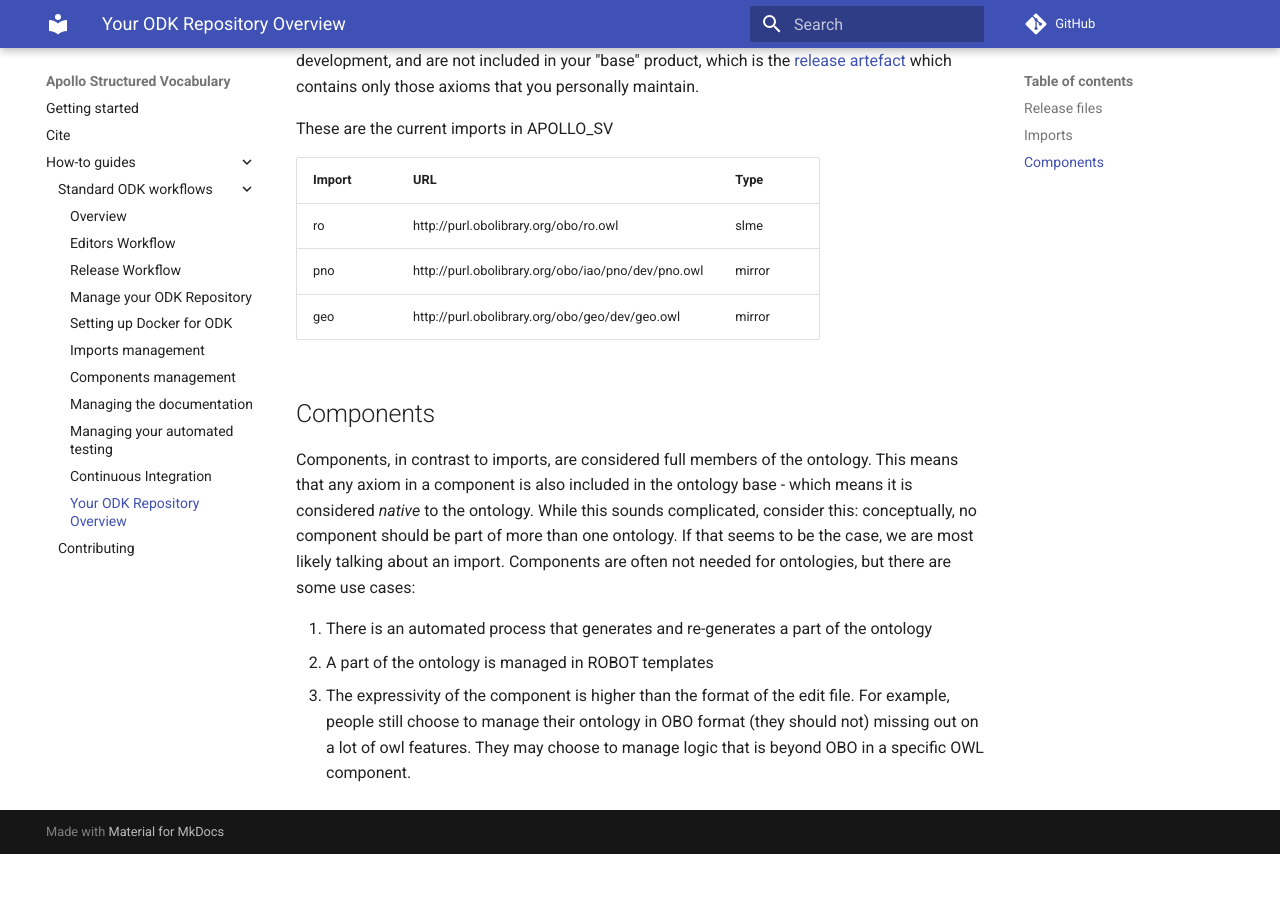
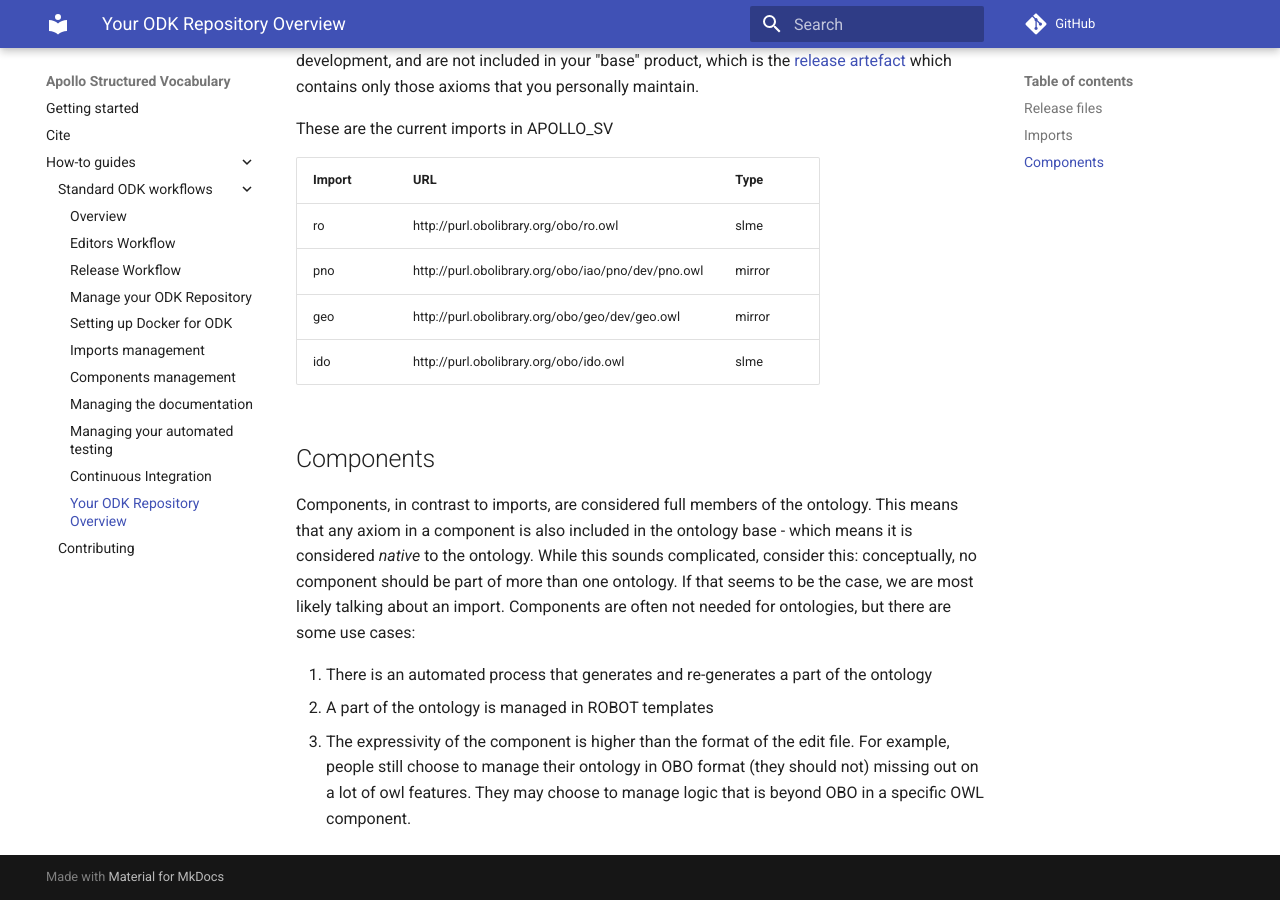
Before and after one commit to ApolloDev/apollo-sv, an MkDocs documentation site: the page built from docs/odk-workflows/RepositoryFileStructure.md, in a window 1280 px wide and 900 px high, scrolled down 550 px. Built offline with MkDocs 1.6.1 and Material for MkDocs 9.7.7, drawn with Linux system fonts in a browser that asks for light colours; comment, search, counter and statistics services are not loaded; before the commit the page ends 1404 px from its top, so only the background shows below that.

Commit message:
added IDO import so I could bring in 'infectious agent seroprevalence. I also brought in related incidence & prevalence classes from IDO. Fixes #237

```diff
--- a/docs/odk-workflows/RepositoryFileStructure.md
+++ b/docs/odk-workflows/RepositoryFileStructure.md
@@ -19,6 +19,7 @@
 | ro | http://purl.obolibrary.org/obo/ro.owl | slme |
 | pno | http://purl.obolibrary.org/obo/iao/pno/dev/pno.owl | mirror |
 | geo | http://purl.obolibrary.org/obo/geo/dev/geo.owl | mirror |
+| ido | http://purl.obolibrary.org/obo/ido.owl | slme |
 
 ## Components
 Components, in contrast to imports, are considered full members of the ontology. This means that any axiom in a component is also included in the ontology base - which means it is considered _native_ to the ontology. While this sounds complicated, consider this: conceptually, no component should be part of more than one ontology. If that seems to be the case, we are most likely talking about an import. Components are often not needed for ontologies, but there are some use cases:
--- a/src/ontology/apollo_sv-odk.yaml
+++ b/src/ontology/apollo_sv-odk.yaml
@@ -30,6 +30,9 @@
     - id: geo
       mirror_from: http://purl.obolibrary.org/obo/geo/dev/geo.owl
       module_type: mirror
+    - id: ido
+      module_type: slme
+      slme_individuals: exclude
 use_custom_import_module: TRUE
 robot_java_args: '-Xmx8G'
 custom_makefile_header: |
```
Also changed, not shown: 6 other files.
